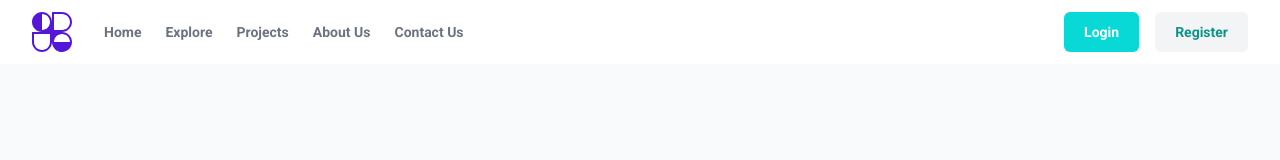
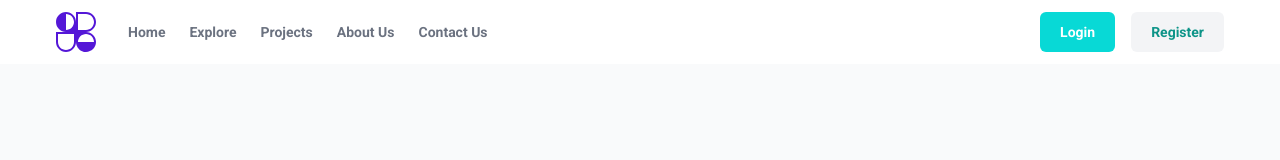
Before and after one commit to abdullahhani7/course-management-nextjs, a Next.js app: page / in a window 1280 px wide. Shown: the top 160 px of the page. Built offline with nearby package versions, Linux system fonts and the light colour scheme; no server answers.

Commit message:
style(header): adjust padding and update styles

```diff
--- a/app/_components/Header.jsx
+++ b/app/_components/Header.jsx
@@ -63,7 +63,7 @@
   return (
     !isLoggedIn && (
       <header className="bg-white  shadow-md">
-        <div className="mx-auto flex h-16 max-w-7xl items-center gap-8 px-4 sm:px-6 lg:px-8">
+        <div className="mx-auto flex h-16 max-w-full items-center gap-8 px-4 sm:px-6 lg:px-14">
           <Link href="/">
             <Image src="/logo.svg" alt="logo" width={40} height={40} />
           </Link>
```
